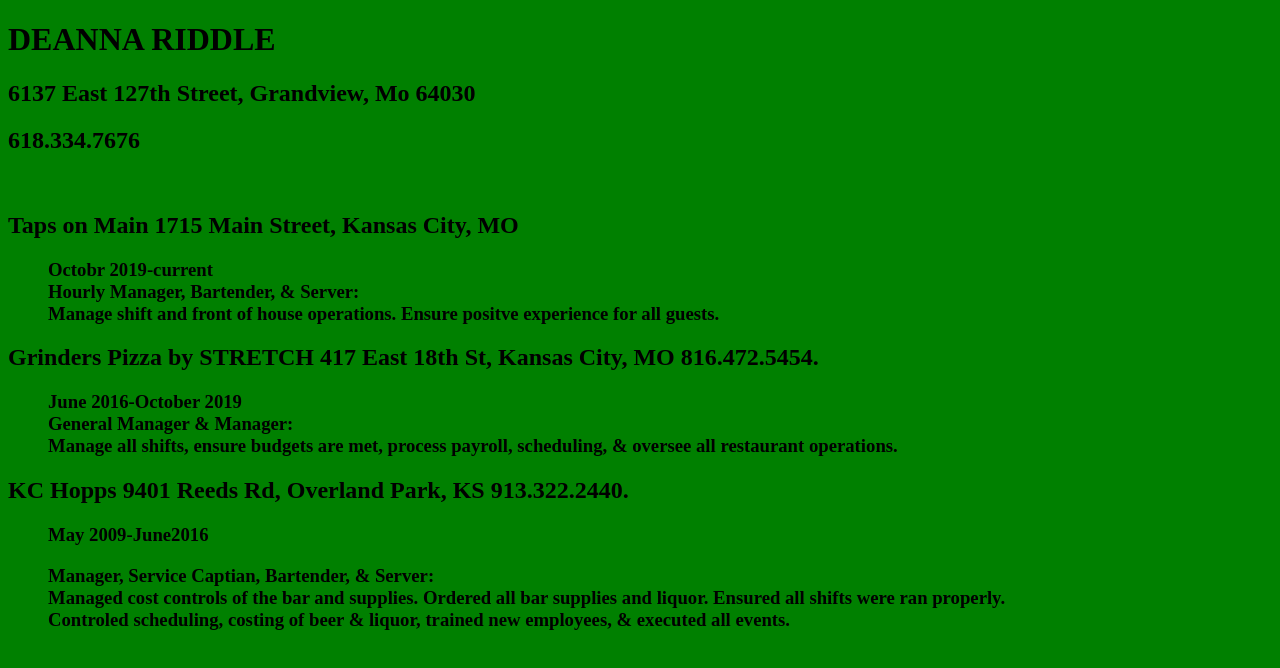
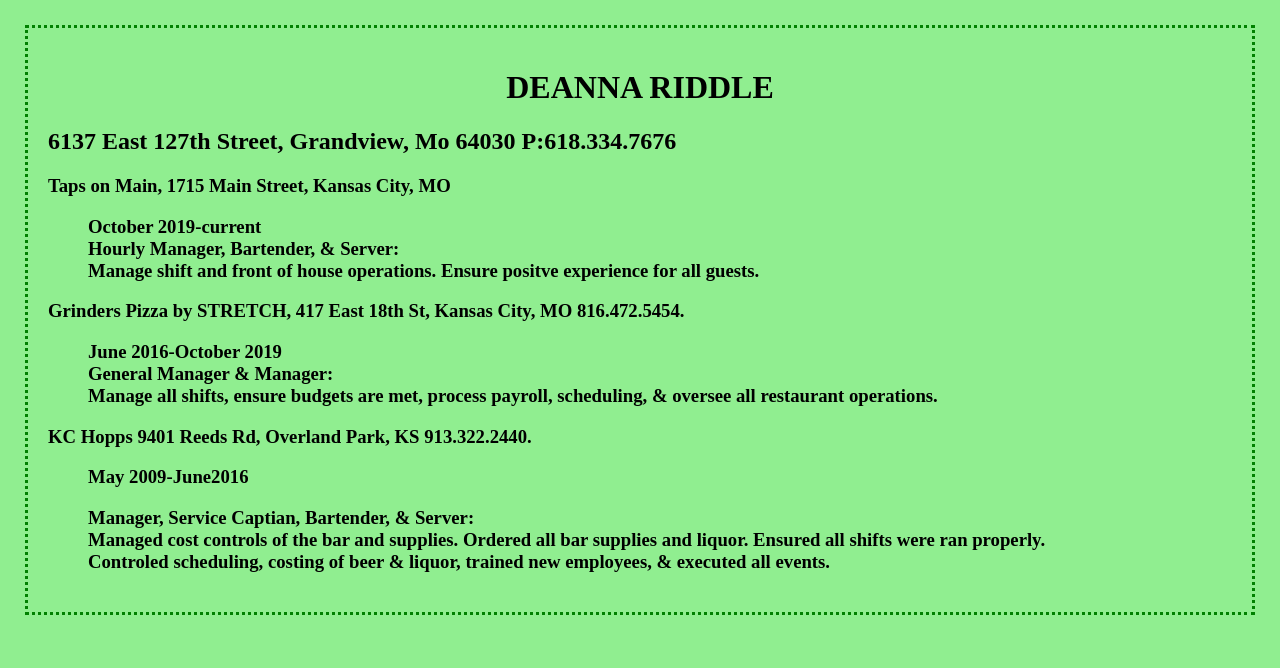
Before and after one commit to DeannaRiddle/DeannaRiddle.github.io, a plain HTML site: page index.html in a window 1280 px wide. Drawn offline with Linux system fonts and the light colour scheme.

Commit message:
updated with style sheet

```diff
--- a/index.html
+++ b/index.html
@@ -2,31 +2,34 @@
 <html>
   <head>
   <title>Deanna Riddle Resume</title>
+    <link rel="stylesheet" href="style.css" />
   </head>
 
-  <body bgcolor="green">
+
   <h1>DEANNA RIDDLE</h1>
-  <h2>6137 East 127th Street, Grandview, Mo 64030 </h2>
-  <h2> 618.334.7676 </h2>
-  <BR>
   <p>
-  <p>
-  <p>
-  <h2> Taps on Main  1715 Main Street, Kansas City, MO </h2>
+    <h2> 6137 East 127th Street, Grandview, Mo 64030</p1>
+
+     <p2> P:618.334.7676
+  </h2></p2>
+
+
+
+  <h3> Taps on Main, 1715 Main Street, Kansas City, MO </h2>
     <p></p>
-  <h3> <BLOCKQUOTE>Octobr 2019-current <BR>
+  <h3> <BLOCKQUOTE>October 2019-current <BR>
    Hourly Manager, Bartender, & Server:<BR>
    Manage shift and front of house operations. Ensure positve experience for all guests. </BLOCKQUOTE></p>
   <p>
   <p>
-  <h2> Grinders Pizza by STRETCH  417 East 18th St, Kansas City, MO 816.472.5454.</h2>
+  <h3> Grinders Pizza by STRETCH,  417 East 18th St, Kansas City, MO 816.472.5454.</h2>
     <p></p>
   <h3> <BLOCKQUOTE>June 2016-October 2019 <BR>
   General Manager & Manager:<BR>
  Manage all shifts, ensure budgets are met, process payroll, scheduling, & oversee all restaurant operations. </h3></BLOCKQUOTE> </p>
 <p>
 <p>
- <h2> KC Hopps 9401 Reeds Rd, Overland Park, KS 913.322.2440.</h2></P>
+ <h3> KC Hopps 9401 Reeds Rd, Overland Park, KS 913.322.2440.</h2></P>
  <p></p>
  <h3><BLOCKQUOTE> May 2009-June2016<BR>
   <p></p>
```
